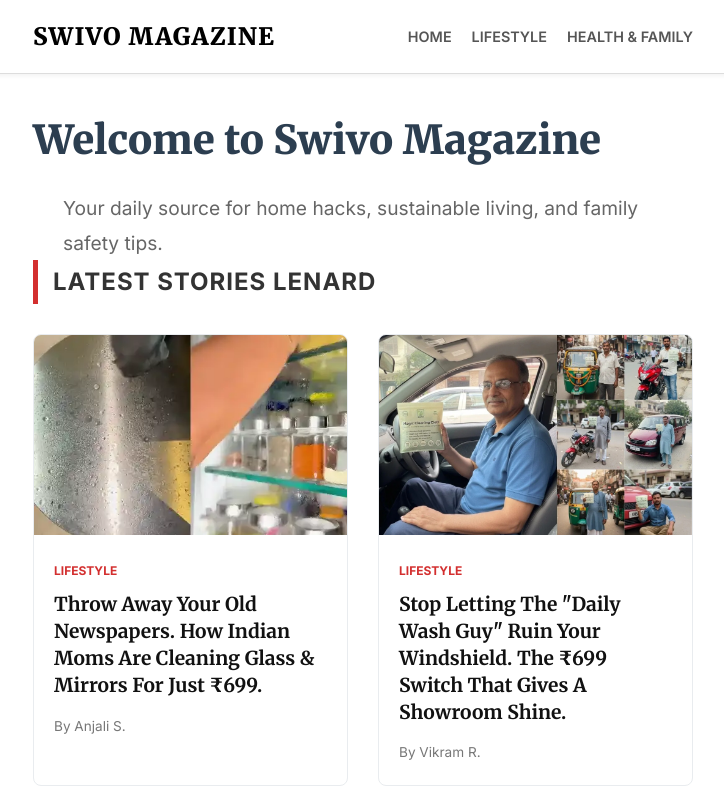
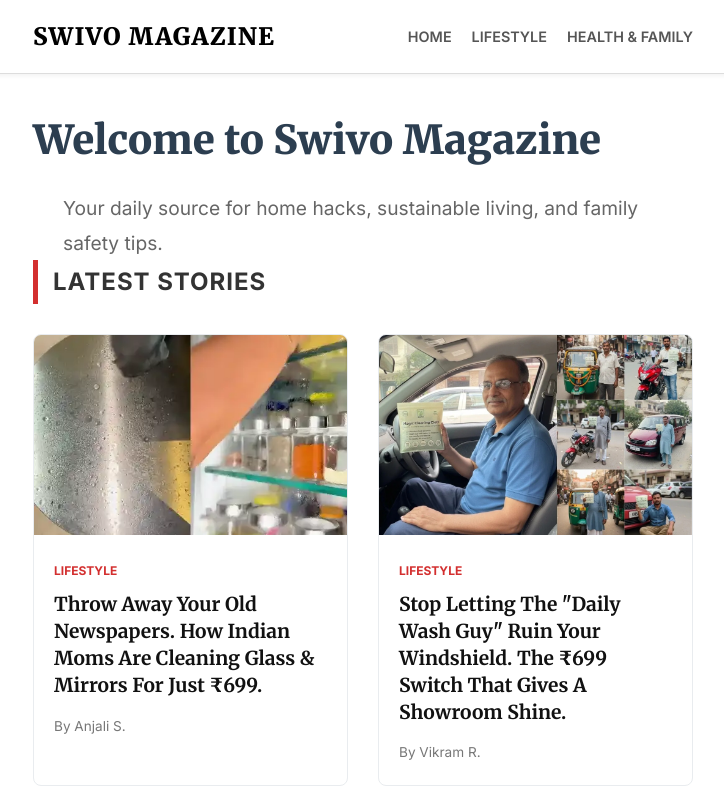
Before and after one commit to eduard-swivo/swivomagic-advertorials, a Next.js app: page / in a window 1280 px wide. Shown: the top 800 px of the page, without its empty margins (277-1001 px from the left). Built offline with nearby package versions, Linux system fonts and the light colour scheme.

Commit message:
Revert test change

```diff
--- a/app/page.js
+++ b/app/page.js
@@ -12,7 +12,7 @@ export default function Home() {
                 </section>
 
                 <section className="latest-articles">
-                    <h2 className="section-title">Latest Stories LENARD</h2>
+                    <h2 className="section-title">Latest Stories</h2>
                     <div className="article-grid">
                         {articles.map((article) => (
                             <Link href={`/${article.slug}`} key={article.slug} className="article-card">
```
